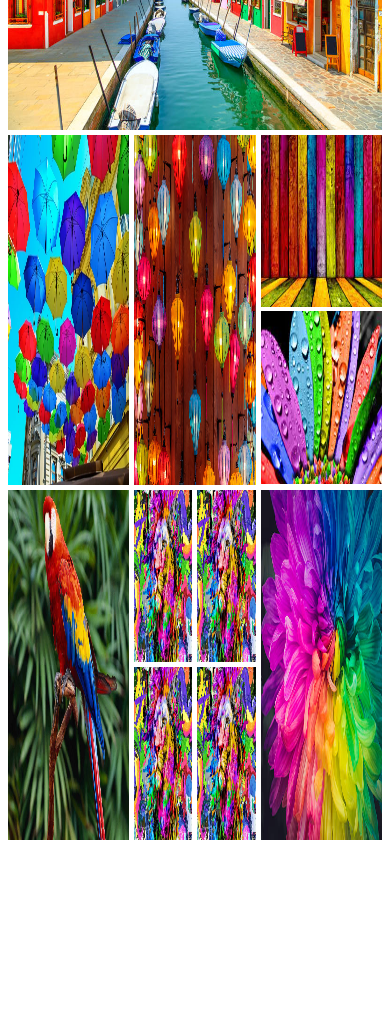
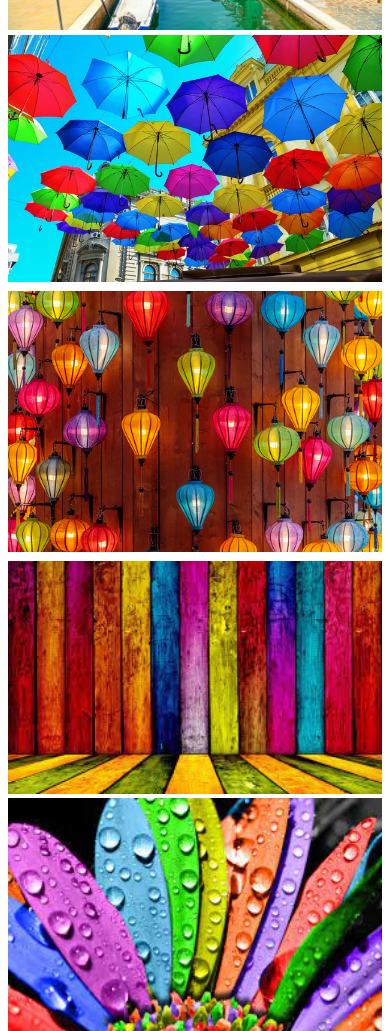
Before and after one commit to SamitRaiyan/mod8--More-Responsive-Layout-and-Responsive-Portfolio, a plain HTML site: page collage.html in a window 390 px wide. Shown: the part 300-1331 px from the top of the page. Before the commit the page ends 1148 px from the top, so only its background shows below. Drawn offline with Linux system fonts and the light colour scheme.

Commit message:
picture collage done

```diff
--- a/collage.css
+++ b/collage.css
@@ -19,3 +19,21 @@ img{
     grid-template-columns: repeat(2,1fr);
     gap: 5px;
 }
+
+/* responsive media query */
+@media screen and (max-width: 576px) {
+    .row{
+        flex-direction: column;
+        height: auto;
+    }
+    .square-box{
+        grid-template-columns: 1fr;
+    }
+}
+
+@media screen and (min-width: 576px) and (max-width: 992px) {
+    .row{
+        flex-direction: column;
+        height: auto;
+    }
+}
```
Also changed, not shown: collage.html (renamed from index.html).
